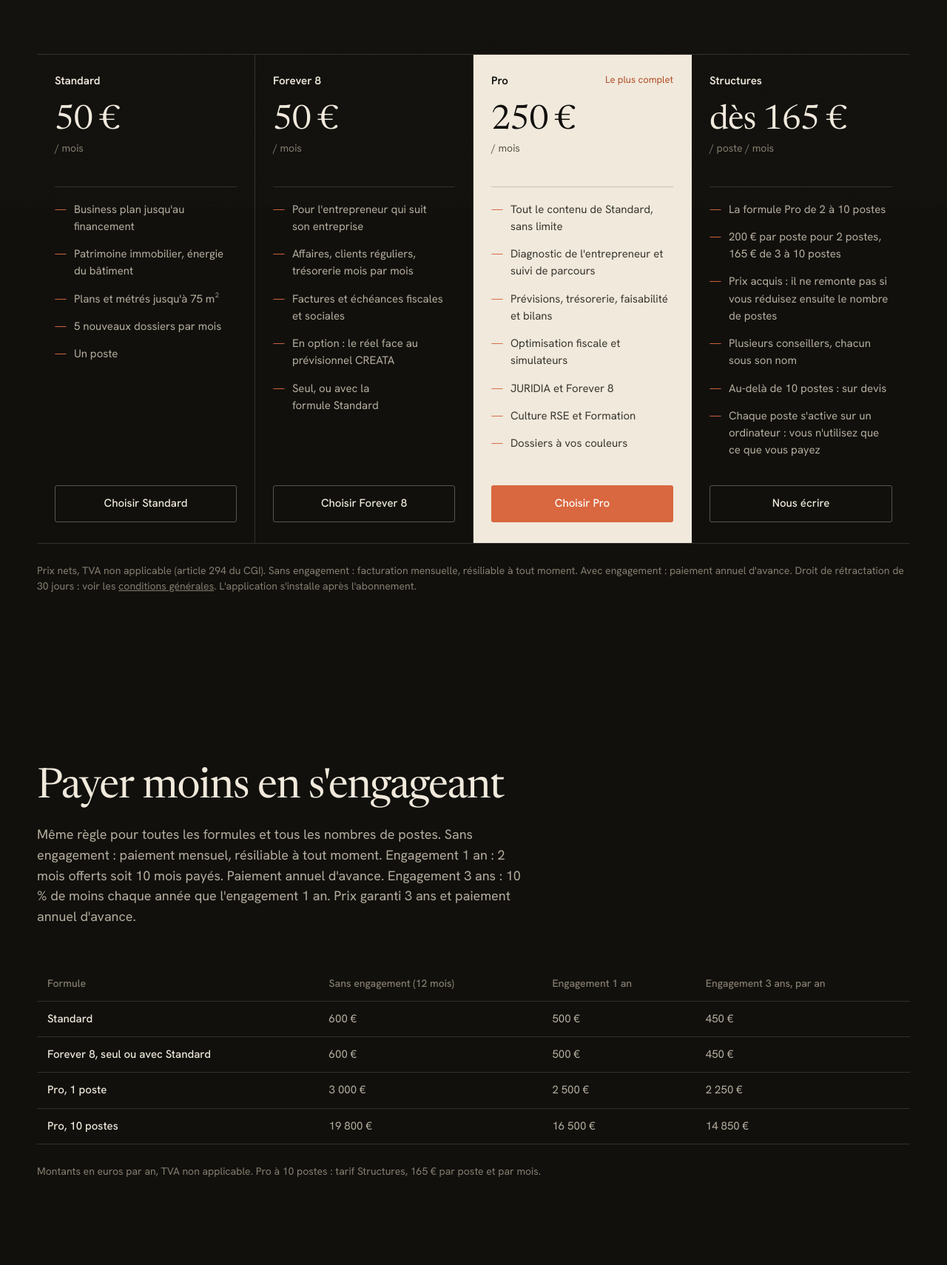
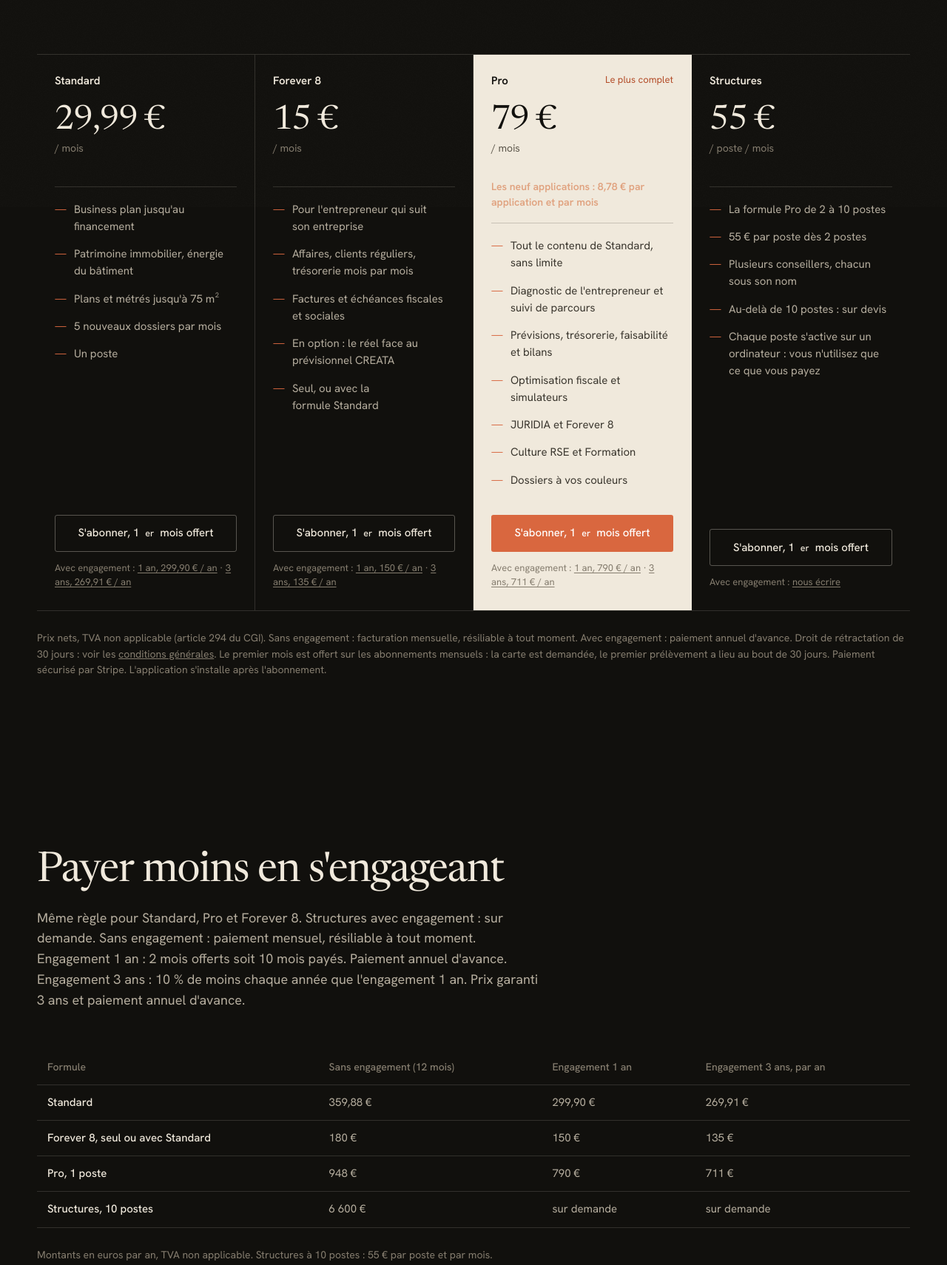
Before and after one commit to budappsai/budappsai.github.io, a plain HTML site: page tarifs.html in a window 1280 px wide. Shown: the part 520-2230 px from the top of the page at 74% size. Drawn offline with Linux system fonts and the light colour scheme.

Commit message:
Tarifs de lancement : Standard 29,99, Pro 79, Structures 55/poste, Forever 8 15, veille incluse, boutons de paiement Stripe
Co-Authored-By: Claude Opus 5.5 <noreply@anthropic.com>

```diff
--- a/budappsai.css
+++ b/budappsai.css
@@ -714,3 +714,7 @@ nav.liens .sous a:first-child{margin-bottom:4px;border-bottom:1px solid var(--bo
 @media (max-width:900px){.menu-mobile{max-height:calc(100dvh - 68px);overflow-y:auto}}
 @media (max-width:1100px) and (min-width:901px){nav.liens{gap:18px;font-size:14px}}
 nav.liens .groupe>a:focus-visible{outline:2px solid var(--corail);outline-offset:4px;border-radius:4px}
+.tarif .tarif-engage{margin:12px 0 0;font-size:13px;line-height:1.5;color:var(--texte3)}
+.tarif .tarif-engage a{color:inherit;text-decoration:underline;text-underline-offset:2px}
+.tarif .tarif-engage a:hover{color:var(--texte)}
+.tarif .tarif-par-appli{margin:6px 0 0;font-size:14px;font-weight:600;color:var(--lilas)}
--- a/tarifs.html
+++ b/tarifs.html
@@ -4,12 +4,12 @@
 <meta charset="utf-8">
 <meta name="viewport" content="width=device-width, initial-scale=1, viewport-fit=cover">
 <title>Tarifs de PROJETLIA : business plan, gestion, formation — BudappsAI</title>
-<meta name="description" content="Tarifs de PROJETLIA, business plan et gestion pour la Guyane, les Antilles et la France : Standard 50 € par mois, Pro 250 €, Structures dès 165 € par poste, Forever 8 50 €, seul ou avec Standard. Formation, formation à l'IA et conseil BTP sur devis.">
+<meta name="description" content="Tarifs de PROJETLIA, business plan et gestion pour la Guyane, les Antilles et la France : Standard 29,99 € par mois, Pro 79 €, Structures 55 € par poste dès 2 postes, Forever 8 15 €, seul ou avec Standard. Formation, formation à l'IA et conseil BTP sur devis.">
 <meta name="theme-color" content="#09090b">
 <link rel="canonical" href="https://www.budappsai.com/tarifs.html">
 <link rel="icon" href="favicon.svg" type="image/svg+xml">
 <meta property="og:title" content="Tarifs de PROJETLIA : business plan, gestion, formation — BudappsAI">
-<meta property="og:description" content="Tarifs de PROJETLIA, business plan et gestion pour la Guyane, les Antilles et la France : Standard 50 € par mois, Pro 250 €, Structures dès 165 € par poste, Forever 8 50 €, seul ou avec Standard. Formation, formation à l'IA et conseil BTP sur devis.">
+<meta property="og:description" content="Tarifs de PROJETLIA, business plan et gestion pour la Guyane, les Antilles et la France : Standard 29,99 € par mois, Pro 79 €, Structures 55 € par poste dès 2 postes, Forever 8 15 €, seul ou avec Standard. Formation, formation à l'IA et conseil BTP sur devis.">
 <meta property="og:image" content="https://www.budappsai.com/img/partage.jpg">
 <link rel="stylesheet" href="budappsai.css">
 <style>
@@ -43,52 +43,53 @@
       <div class="tarifs p4">
         <div class="carte tarif revele">
           <div class="nom">Standard</div>
-          <div class="prix">50 € <small>/ mois</small></div>
+          <div class="prix">29,99 € <small>/ mois</small></div>
           <ul><li>Business plan jusqu'au financement</li><li>Patrimoine immobilier, énergie du bâtiment</li><li>Plans et métrés jusqu'à 75 m²</li><li>5 nouveaux dossiers par mois</li><li>Un poste</li></ul>
-          <a class="btn" href="contact.html?sujet=standard">Choisir Standard</a>
+          <a class="btn" href="https://buy.stripe.com/bJebJ2fuSah43LX7oQgUM0h" rel="noopener" aria-label="S'abonner à Standard, premier mois offert">S'abonner, 1<sup>er</sup> mois offert</a><p class="tarif-engage">Avec engagement : <a href="https://buy.stripe.com/eVq5kEaay1KyfuF5gIgUM0i" rel="noopener" aria-label="Standard, engagement 1 an">1 an, 299,90 € / an</a> · <a href="https://buy.stripe.com/9B67sMbeCexkcit10sgUM0j" rel="noopener" aria-label="Standard, engagement 3 ans">3 ans, 269,91 € / an</a></p>
         </div>
         <div class="carte tarif revele d1">
           <div class="nom">Forever 8</div>
-          <div class="prix">50 € <small>/ mois</small></div>
+          <div class="prix">15 € <small>/ mois</small></div>
           <ul><li>Pour l'entrepreneur qui suit son entreprise</li><li>Affaires, clients réguliers, trésorerie mois par mois</li><li>Factures et échéances fiscales et sociales</li><li>En option : le réel face au prévisionnel CREATA</li><li>Seul, ou avec la formule Standard</li></ul>
-          <a class="btn" href="contact.html?sujet=forever8">Choisir Forever 8</a>
+          <a class="btn" href="https://buy.stripe.com/aFa3cw82q2OC1DP8sUgUM0o" rel="noopener" aria-label="S'abonner à Forever 8, premier mois offert">S'abonner, 1<sup>er</sup> mois offert</a><p class="tarif-engage">Avec engagement : <a href="https://buy.stripe.com/9B6aEYgyW1Ky1DPeRigUM0p" rel="noopener" aria-label="Forever 8, engagement 1 an">1 an, 150 € / an</a> · <a href="https://buy.stripe.com/00w7sM6Ym4WK4Q1gZqgUM0q" rel="noopener" aria-label="Forever 8, engagement 3 ans">3 ans, 135 € / an</a></p>
         </div>
         <div class="carte tarif pro revele d2">
           <span class="statut">Le plus complet</span>
           <div class="nom">Pro</div>
-          <div class="prix">250 € <small>/ mois</small></div>
+          <div class="prix">79 € <small>/ mois</small></div>
+          <p class="tarif-par-appli">Les neuf applications : 8,78 € par application et par mois</p>
           <ul><li>Tout le contenu de Standard, sans limite</li><li>Diagnostic de l'entrepreneur et suivi de parcours</li><li>Prévisions, trésorerie, faisabilité et bilans</li><li>Optimisation fiscale et simulateurs</li><li>JURIDIA et Forever 8</li><li>Culture RSE et Formation</li><li>Dossiers à vos couleurs</li></ul>
-          <a class="btn btn-lumiere" href="contact.html?sujet=pro">Choisir Pro</a>
+          <a class="btn btn-lumiere" href="https://buy.stripe.com/cNi9AUciGcpcaalbF6gUM0k" rel="noopener" aria-label="S'abonner à Pro, premier mois offert">S'abonner, 1<sup>er</sup> mois offert</a><p class="tarif-engage">Avec engagement : <a href="https://buy.stripe.com/aFa9AUeqO9d0aalcJagUM0l" rel="noopener" aria-label="Pro, engagement 1 an">1 an, 790 € / an</a> · <a href="https://buy.stripe.com/cNi5kEaaybl896hfVmgUM0m" rel="noopener" aria-label="Pro, engagement 3 ans">3 ans, 711 € / an</a></p>
         </div>
         <div class="carte tarif revele d3">
           <div class="nom">Structures</div>
-          <div class="prix">dès 165 € <small>/ poste / mois</small></div>
-          <ul><li>La formule Pro de 2 à 10 postes</li><li>200 € par poste pour 2 postes, 165 € de 3 à 10 postes</li><li>Prix acquis : il ne remonte pas si vous réduisez ensuite le nombre de postes</li><li>Plusieurs conseillers, chacun sous son nom</li><li>Au-delà de 10 postes : sur devis</li><li>Chaque poste s'active sur un ordinateur : vous n'utilisez que ce que vous payez</li></ul>
-          <a class="btn" href="contact.html?sujet=structures">Nous écrire</a>
+          <div class="prix">55 € <small>/ poste / mois</small></div>
+          <ul><li>La formule Pro de 2 à 10 postes</li><li>55 € par poste dès 2 postes</li><li>Plusieurs conseillers, chacun sous son nom</li><li>Au-delà de 10 postes : sur devis</li><li>Chaque poste s'active sur un ordinateur : vous n'utilisez que ce que vous payez</li></ul>
+          <a class="btn" href="https://buy.stripe.com/7sYbJ2eqO74S96h9wYgUM0n" rel="noopener" aria-label="S'abonner à Structures, premier mois offert">S'abonner, 1<sup>er</sup> mois offert</a><p class="tarif-engage">Avec engagement : <a href="contact.html?sujet=structures">nous écrire</a></p>
         </div>
       </div>
-      <p class="note revele">Prix nets, TVA non applicable (article 294 du CGI). Sans engagement : facturation mensuelle, résiliable à tout moment. Avec engagement : paiement annuel d'avance. Droit de rétractation de 30 jours : voir les <a href="cgv.html" style="text-decoration:underline">conditions générales</a>. L'application s'installe après l'abonnement.</p>
+      <p class="note revele">Prix nets, TVA non applicable (article 294 du CGI). Sans engagement : facturation mensuelle, résiliable à tout moment. Avec engagement : paiement annuel d'avance. Droit de rétractation de 30 jours : voir les <a href="cgv.html" style="text-decoration:underline">conditions générales</a>. Le premier mois est offert sur les abonnements mensuels : la carte est demandée, le premier prélèvement a lieu au bout de 30 jours. Paiement sécurisé par Stripe. L'application s'installe après l'abonnement.</p>
     </div>
   </section>
 
   <section>
     <div class="enveloppe">
       <h2 data-mots>Payer moins en s'engageant</h2>
-      <p class="chapeau revele">Même règle pour toutes les formules et tous les nombres de postes. Sans engagement : paiement mensuel, résiliable à tout moment. Engagement 1 an : 2 mois offerts soit 10 mois payés. Paiement annuel d'avance. Engagement 3 ans : 10 % de moins chaque année que l'engagement 1 an. Prix garanti 3 ans et paiement annuel d'avance.</p>
+      <p class="chapeau revele">Même règle pour Standard, Pro et Forever 8. Structures avec engagement : sur demande. Sans engagement : paiement mensuel, résiliable à tout moment. Engagement 1 an : 2 mois offerts soit 10 mois payés. Paiement annuel d'avance. Engagement 3 ans : 10 % de moins chaque année que l'engagement 1 an. Prix garanti 3 ans et paiement annuel d'avance.</p>
       <div class="revele" style="overflow-x:auto;margin-top:40px">
         <table class="tableau">
           <thead>
             <tr><th>Formule</th><th>Sans engagement (12 mois)</th><th>Engagement 1 an</th><th>Engagement 3 ans, par an</th></tr>
           </thead>
           <tbody>
-            <tr><td>Standard</td><td>600 €</td><td>500 €</td><td>450 €</td></tr>
-            <tr><td>Forever 8, seul ou avec Standard</td><td>600 €</td><td>500 €</td><td>450 €</td></tr>
-            <tr><td>Pro, 1 poste</td><td>3 000 €</td><td>2 500 €</td><td>2 250 €</td></tr>
-            <tr><td>Pro, 10 postes</td><td>19 800 €</td><td>16 500 €</td><td>14 850 €</td></tr>
+            <tr><td>Standard</td><td>359,88 €</td><td>299,90 €</td><td>269,91 €</td></tr>
+            <tr><td>Forever 8, seul ou avec Standard</td><td>180 €</td><td>150 €</td><td>135 €</td></tr>
+            <tr><td>Pro, 1 poste</td><td>948 €</td><td>790 €</td><td>711 €</td></tr>
+            <tr><td>Structures, 10 postes</td><td>6 600 €</td><td>sur demande</td><td>sur demande</td></tr>
           </tbody>
         </table>
       </div>
-      <p class="note revele">Montants en euros par an, TVA non applicable. Pro à 10 postes : tarif Structures, 165 € par poste et par mois.</p>
+      <p class="note revele">Montants en euros par an, TVA non applicable. Structures à 10 postes : 55 € par poste et par mois.</p>
     </div>
   </section>
 
@@ -100,7 +101,7 @@
   <li class="revele"><h3>Installation</h3><p>L'application se télécharge depuis le site et s'installe en quelques minutes. La licence s'active en ligne.</p><div class="index-prix"><b>Sans frais</b><span class="index-lien"></span></div></li>
   <li class="revele"><h3>Formation à l'utilisation</h3><p>Pour les groupes et les entreprises sur place ou à distance. Pas de formation individuelle. Une courte formation gratuite de moins d'une heure est proposée aux entreprises.</p><div class="index-prix"><b>450 à 1 000 € par jour</b><a class="index-lien" href="contact.html?sujet=formation">Nous écrire</a></div></li>
   <li class="revele"><h3>Formation à l'intelligence artificielle</h3><p>Comprendre l'IA et l'utiliser dans votre activité : usages, bonnes pratiques, données et cadre européen (AI Act). Pour les groupes et les entreprises, sur place ou à distance.</p><div class="index-prix"><b>Sur devis</b><a class="index-lien" href="contact.html?sujet=formation-ia">Nous écrire</a></div></li>
-  <li class="revele"><h3>Veille réglementaire et financière de l'application</h3><p>Un complément qui s'ajoute au tarif de votre formule et met à jour les applications pour tous les pays. Rien ne vous est envoyé : tout se passe dans l'application.</p><div class="index-prix"><b>50 € par mois en plus de la formule</b><a class="index-lien" href="contact.html?sujet=veille">Nous écrire</a></div></li>
+  <li class="revele"><h3>Veille réglementaire et financière</h3><p>Incluse dans tous les abonnements PROJETLIA, sans supplément : les applications se mettent à jour pour tous les pays. Pour les entreprises et les professionnels qui ne sont pas abonnés, nous proposons aussi ce service de veille seul.</p><div class="index-prix"><b>Incluse dans l'abonnement · seule sur devis</b><a class="index-lien" href="contact.html?sujet=veille">Nous écrire</a></div></li>
   <li class="revele"><h3>Conseil en BTP et en finance d'entreprise</h3><p>Un accompagnement sur mesure de vos projets de construction et de création d'entreprise.</p><div class="index-prix"><b>Sur devis</b><a class="index-lien" href="contact.html?sujet=conseil">Nous écrire</a></div></li>
   <li class="revele"><h3>Rapports Power BI</h3><p>Tableaux de bord de gestion et de suivi d'entreprise.</p><div class="index-prix"><b>À partir de 500 € sur devis</b><a class="index-lien" href="contact.html?sujet=mesure">Nous écrire</a></div></li>
   <li class="revele"><h3>Tableaux Excel</h3><p>Des tableaux de suivi faits pour votre activité.</p><div class="index-prix"><b>Sur devis</b><a class="index-lien" href="contact.html?sujet=mesure">Nous écrire</a></div></li>
@@ -117,7 +118,7 @@
       <div class="faq">
         <h2 data-mots>Questions fréquentes</h2>
         <details><summary>Puis-je essayer avant de m'abonner ?</summary><p>Oui. <a href="contact.html">Contactez-nous</a> pour une présentation en visio ou sur place.</p></details>
-        <details><summary>Je suis entrepreneur, quelle formule choisir ?</summary><p>PROJETLIA avec la formule Standard pour monter votre projet jusqu'au financement (la formule Pro ajoute prévisions, trésorerie, faisabilité et bilans). Une fois votre structure créée, prenez Forever 8 à 50 € par mois, seul ou avec Standard, pour suivre votre entreprise : affaires, clients réguliers, trésorerie mois par mois, factures et échéances fiscales et sociales.</p></details>
+        <details><summary>Je suis entrepreneur, quelle formule choisir ?</summary><p>PROJETLIA avec la formule Standard pour monter votre projet jusqu'au financement (la formule Pro ajoute prévisions, trésorerie, faisabilité et bilans). Une fois votre structure créée, prenez Forever 8 à 15 € par mois, seul ou avec Standard, pour suivre votre entreprise : affaires, clients réguliers, trésorerie mois par mois, factures et échéances fiscales et sociales.</p></details>
         <details><summary>Comment s'abonner ?</summary><p>Choisissez votre formule et écrivez-nous depuis la page <a href="contact.html">Contact</a>. Vous recevez un lien de paiement, puis votre licence par courriel. Le paiement en ligne direct arrive bientôt.</p></details>
         <details><summary>Où télécharger l'application ?</summary><p>Après l'abonnement vous recevez par courriel votre licence et le lien de téléchargement pour Windows (la version Mac arrive bientôt).</p></details>
         <details><summary>Où sont mes dossiers ?</summary><p>Sur votre ordinateur, jamais chez nous. Le détail figure sur la page <a href="donnees.html">Vos données</a>.</p></details>
```
Also changed, not shown: cgv.html (+7 -6 lines), index.html (+2 -2 lines), llms.txt.
